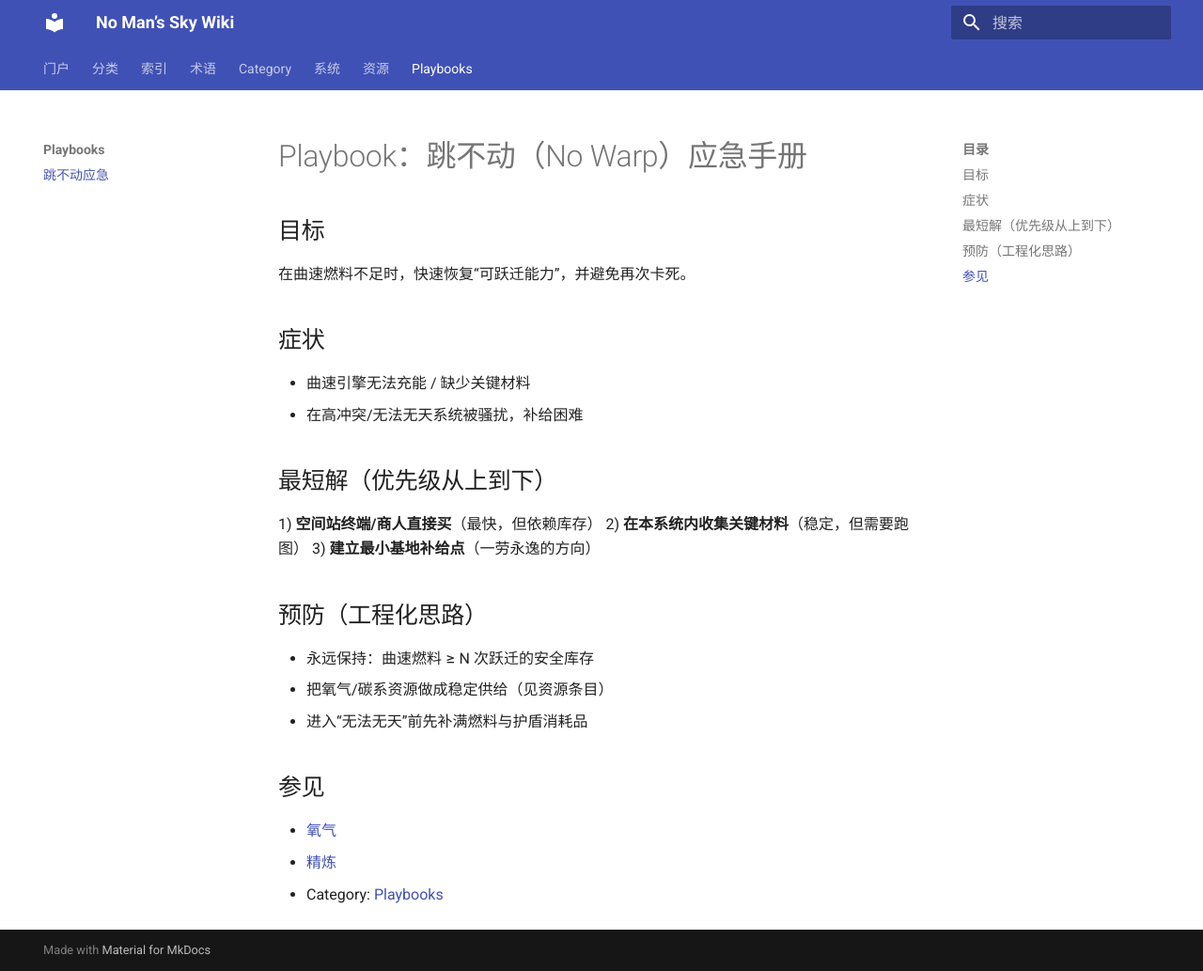
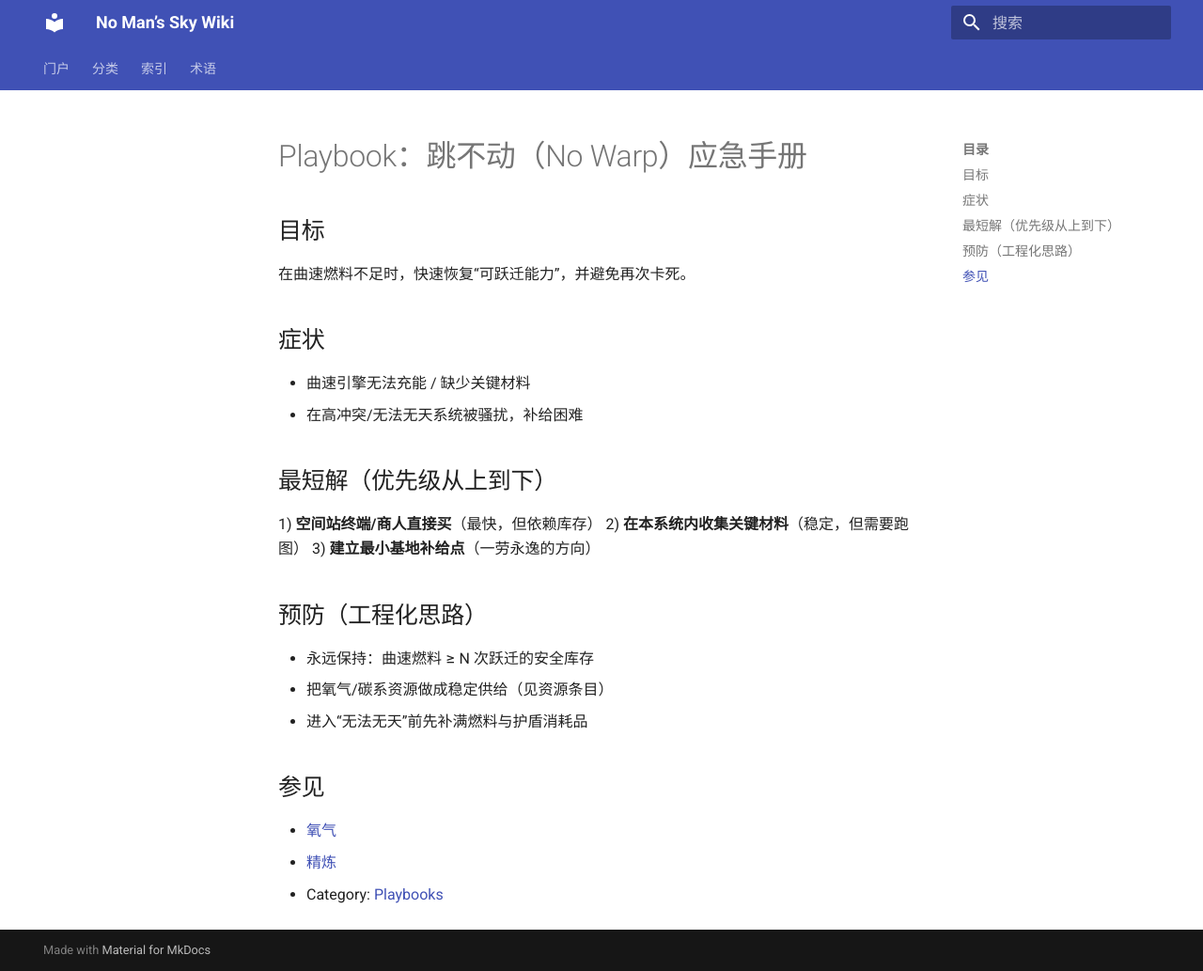
Before and after one commit to Player9753193/No-Man-s-Sky-Wiki, an MkDocs documentation site: the page built from docs/Playbooks/LockedInSystem_NoWarp.md, in a window 1280 px wide and 1033 px high. Shown: the whole window at 94% size. Built offline with MkDocs 1.6.1 and Material for MkDocs 9.7.7, drawn with Linux system fonts in a browser that asks for light colours; some of the changed lines change nothing that is shown.

Commit message:
Update mkdocs.yml

```diff
--- a/mkdocs.yml
+++ b/mkdocs.yml
@@ -34,16 +34,3 @@
   - 分类: Categories.md
   - 索引: Index.md
   - 术语: Glossary.md
-  - Category:
-      - 资源: Category/Resources.md
-      - 系统: Category/Systems.md
-      - Playbooks: Category/Playbooks.md
-  - 系统:
-      - 精炼: Systems/Refining.md
-      - 经济: Systems/Economy.md
-  - 资源:
-      - 氧气: Resources/Oxygen.md
-      - 碳: Resources/Carbon.md
-      - 浓缩碳: Resources/CondensedCarbon.md
-  - Playbooks:
-      - 跳不动应急: Playbooks/LockedInSystem_NoWarp.md
```
